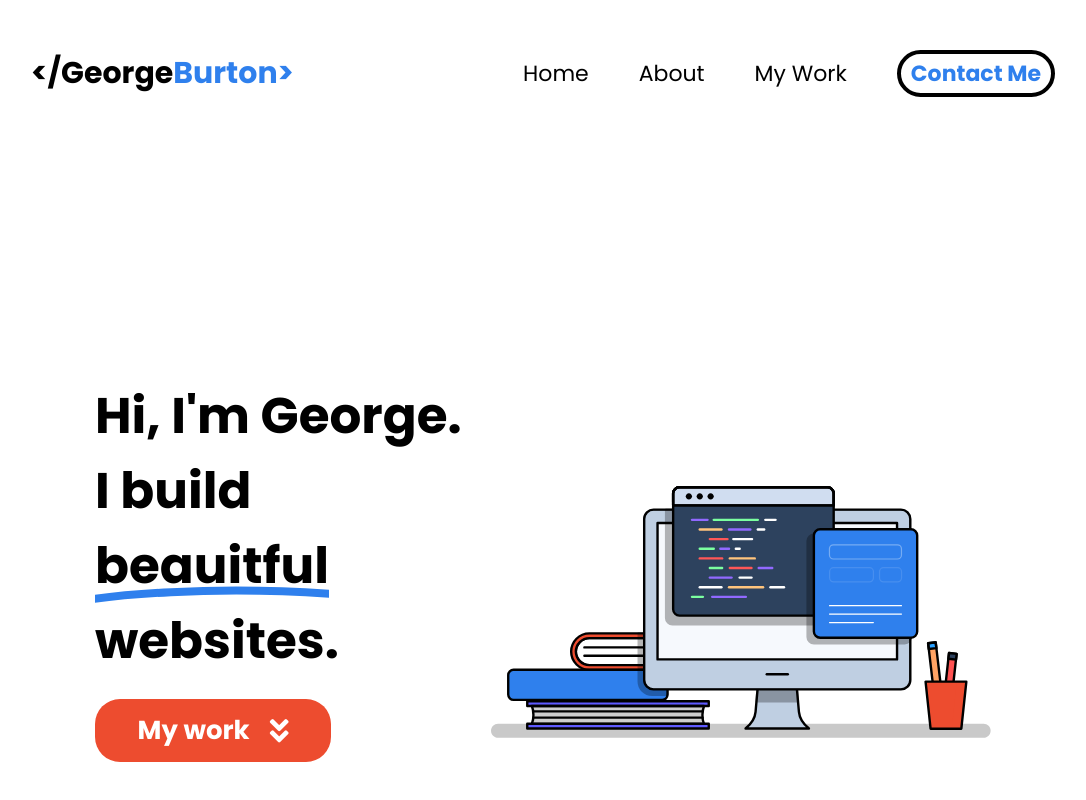
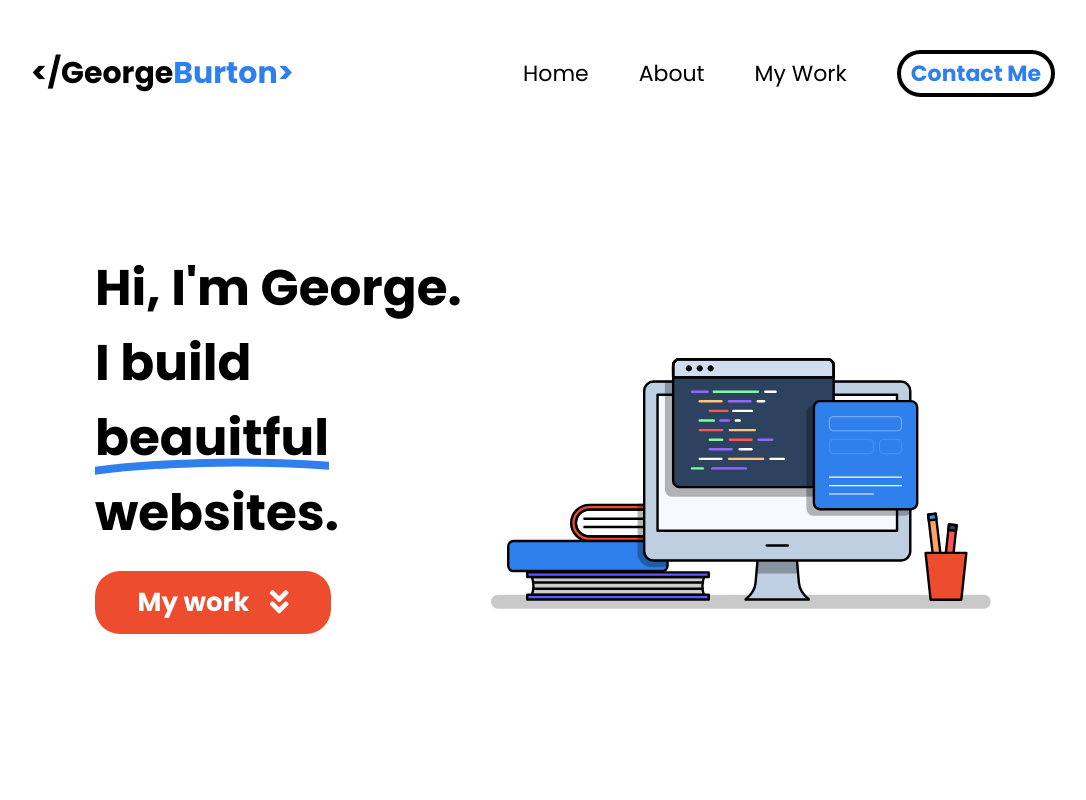
Before and after one commit to georgeburton97/portoflio2021, a website built with Parcel: page index.html in a window 1280 px wide. Shown: the top 800 px of the page, without its empty margins (97-1183 px from the left). Built offline with nearby package versions, Linux system fonts and the light colour scheme.

Commit message:
Fixed hero flexbos issue

```diff
--- a/styles/_media.scss
+++ b/styles/_media.scss
@@ -31,10 +31,6 @@
         display: block;
         font-size: 22px;
         padding: 0 20px;
-    }
-
-    .flex {
-        padding-top: 60px !important;
     }
 
     .container {
--- a/styles/style.scss
+++ b/styles/style.scss
@@ -40,3 +40,15 @@ body {
 }
 
 @import "media";
+
+.main {
+    display: flex;
+    align-items: center;
+    justify-content: center;
+    height: 90%;
+}
+
+body > div > section > div {
+    margin-top: 0 !important;
+    padding-top: 0 !important;
+}
```
Also changed, not shown: 5 other files.
